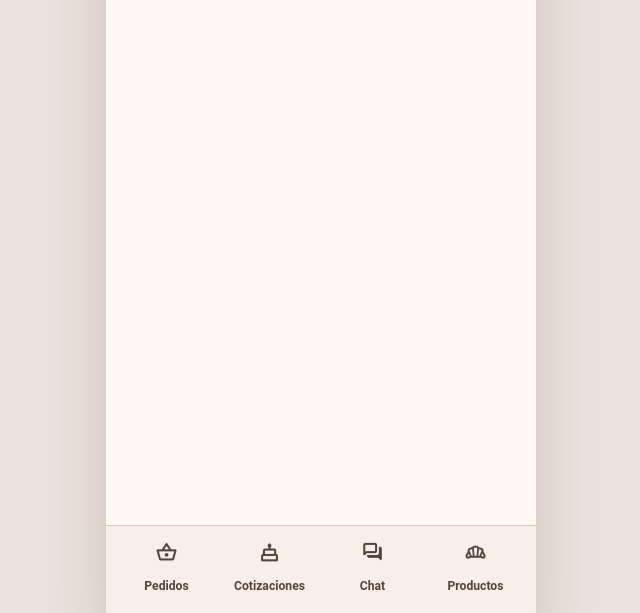
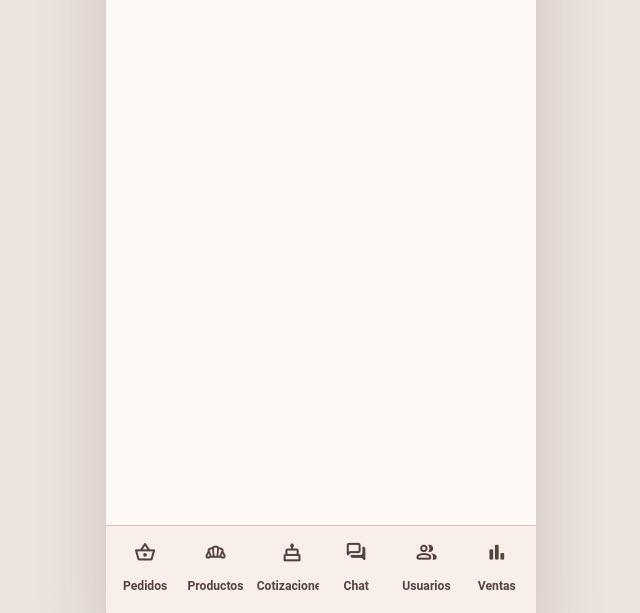
Before and after one commit to adriancouoh672-oss/la-lupita-admin, a website: page index.html in a window 1280 px wide. Shown: the part 187-800 px from the top of the page, without its empty margins (319-959 px from the left). Drawn offline with nearby package versions, Linux system fonts and the light colour scheme; no server answers; a web font is replaced by a local one.

Commit message:
add all main section tabs directly to bottom navigation bar

```diff
--- a/index.html
+++ b/index.html
@@ -135,9 +135,11 @@
 
       <nav class="bottom-nav">
         <button class="nav" data-go="adminInicio"><span class="ui-icon nav-home material-symbols-rounded">shopping_basket</span><span>Pedidos</span></button>
+        <button class="nav" data-go="adminProductos"><span class="ui-icon nav-products material-symbols-rounded">bakery_dining</span><span>Productos</span></button>
         <button class="nav" data-go="adminCotizaciones"><span class="ui-icon nav-quotes material-symbols-rounded">cake</span><span>Cotizaciones</span></button>
         <button class="nav" data-go="adminChats"><span class="ui-icon nav-chat material-symbols-rounded">forum</span><span>Chat</span></button>
-        <button class="nav" data-go="adminProductos"><span class="ui-icon nav-products material-symbols-rounded">bakery_dining</span><span>Productos</span></button>
+        <button class="nav" data-go="adminUsuarios"><span class="ui-icon nav-users material-symbols-rounded">group</span><span>Usuarios</span></button>
+        <button class="nav" data-go="adminResumen"><span class="ui-icon nav-report material-symbols-rounded">bar_chart</span><span>Ventas</span></button>
       </nav>
 
       <dialog class="client-menu-dialog admin-drawer-dialog" id="adminMenuModal">
--- a/styles.css
+++ b/styles.css
@@ -364,9 +364,9 @@ select:focus-visible {
 .empty { padding: 24px; text-align: center; color: var(--muted); background: #fff; border-radius: 22px; }
 .wide { grid-column: 1 / -1; }
 
-.bottom-nav { position: fixed; left: 50%; bottom: 0; transform: translateX(-50%); width: min(100%, 430px); min-height: 82px; display: grid; grid-template-columns: repeat(3, 1fr); gap: 6px; padding: 8px 12px 10px; background: linear-gradient(180deg, rgba(255,253,248,.96) 0%, rgba(255,245,231,.96) 100%); border-top: 1px solid #e9cda9; box-shadow: 0 -12px 28px #4a2a1114; backdrop-filter: blur(16px); z-index: 20; }
-.admin-theme .bottom-nav { grid-template-columns: repeat(4, 1fr); }
-.client-nav { grid-template-columns: repeat(4, 1fr); }
+.bottom-nav { position: fixed; left: 50%; bottom: 0; transform: translateX(-50%); width: min(100%, 430px); min-height: 82px; display: grid; grid-auto-flow: column; grid-auto-columns: 1fr; gap: 4px; padding: 8px 6px 10px; background: linear-gradient(180deg, rgba(255,253,248,.96) 0%, rgba(255,245,231,.96) 100%); border-top: 1px solid #e9cda9; box-shadow: 0 -12px 28px #4a2a1114; backdrop-filter: blur(16px); z-index: 20; }
+.admin-theme .bottom-nav { grid-auto-flow: column; grid-auto-columns: 1fr; }
+.client-nav { grid-auto-flow: column; grid-auto-columns: 1fr; }
 .nav { border: 0; border-radius: 22px; background: transparent; color: var(--muted); font-weight: 900; transition: background .18s ease, color .18s ease, transform .18s ease; display: grid; place-items: center; align-content: center; padding: 6px 4px; }
 .nav span { display: block; margin-top: 3px; font-size: .76rem; }
 .nav .ui-icon {
```
